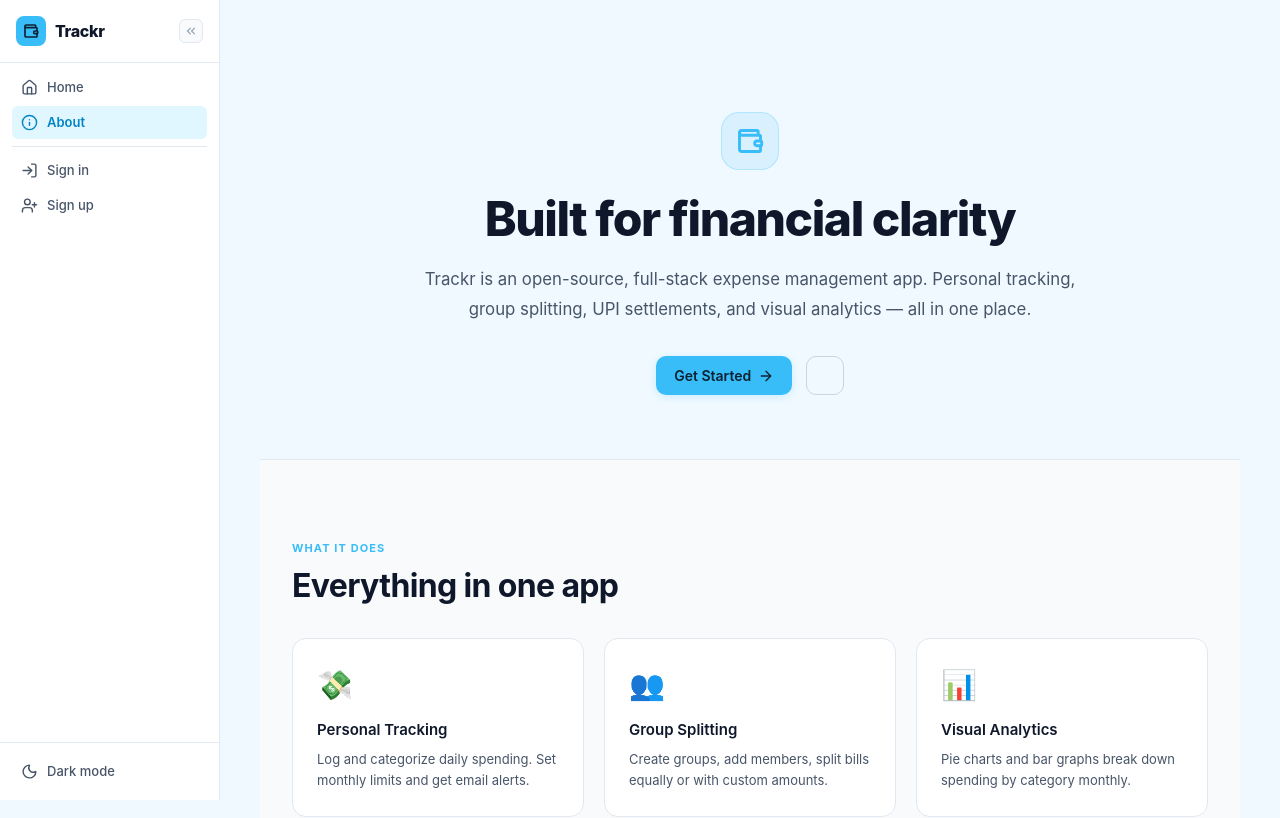
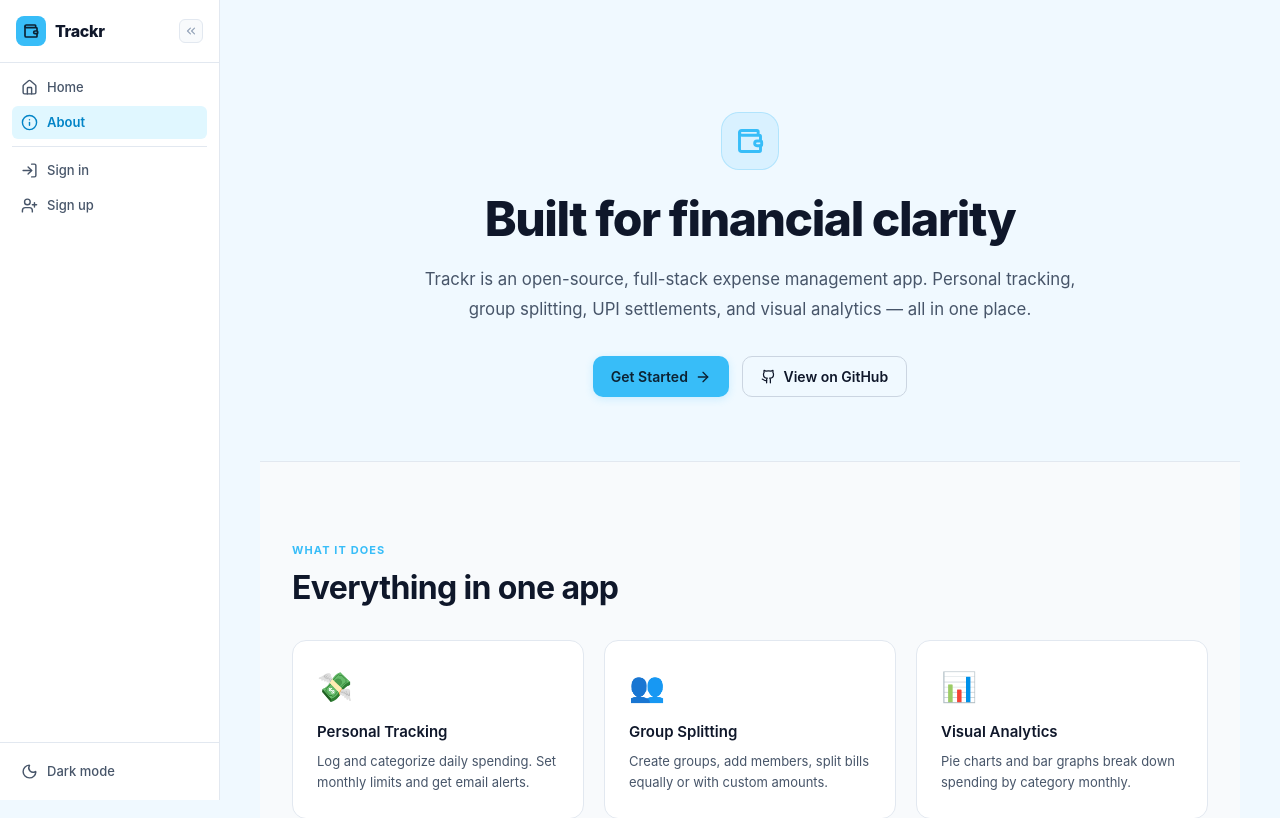
Before and after one commit to Charan152315/trackr-frontend, a React (Vite) app: page /about in a window 1280 px wide. Shown: the top 818 px of the page. Built offline with nearby package versions, Linux system fonts and the light colour scheme; no server answers.

Commit message:
Update About page

```diff
--- a/src/pages/Aboutpage.jsx
+++ b/src/pages/Aboutpage.jsx
@@ -40,12 +40,9 @@ function About() {
             <Link to="/register" className="btn btn-primary">
               Get Started <ArrowRight size={16} />
             </Link>
-            <a
-              href="https://github.com/Charan152315/trackr-backend"
-              target="_blank"
-              rel="noreferrer"
-              className="btn btn-outline about-github-btn"
-            ></a>
+            <a href="https://github.com/Charan152315/trackr-backend" target="_blank" rel="noreferrer" className="btn btn-outline about-github-btn">
+              <Github size={15} /> View on GitHub
+            </a>
           </div>
         </div>
       </section>
```
